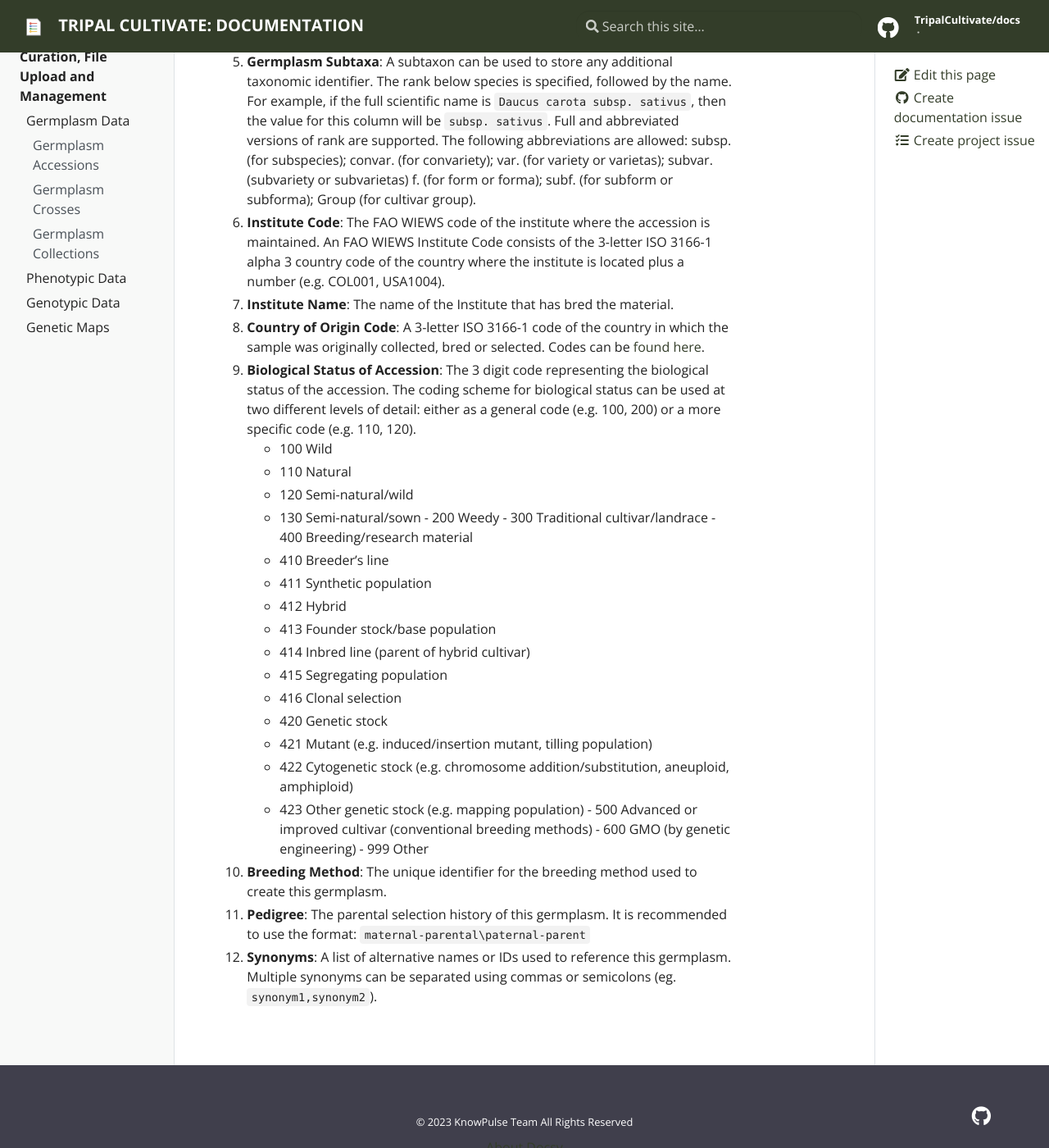
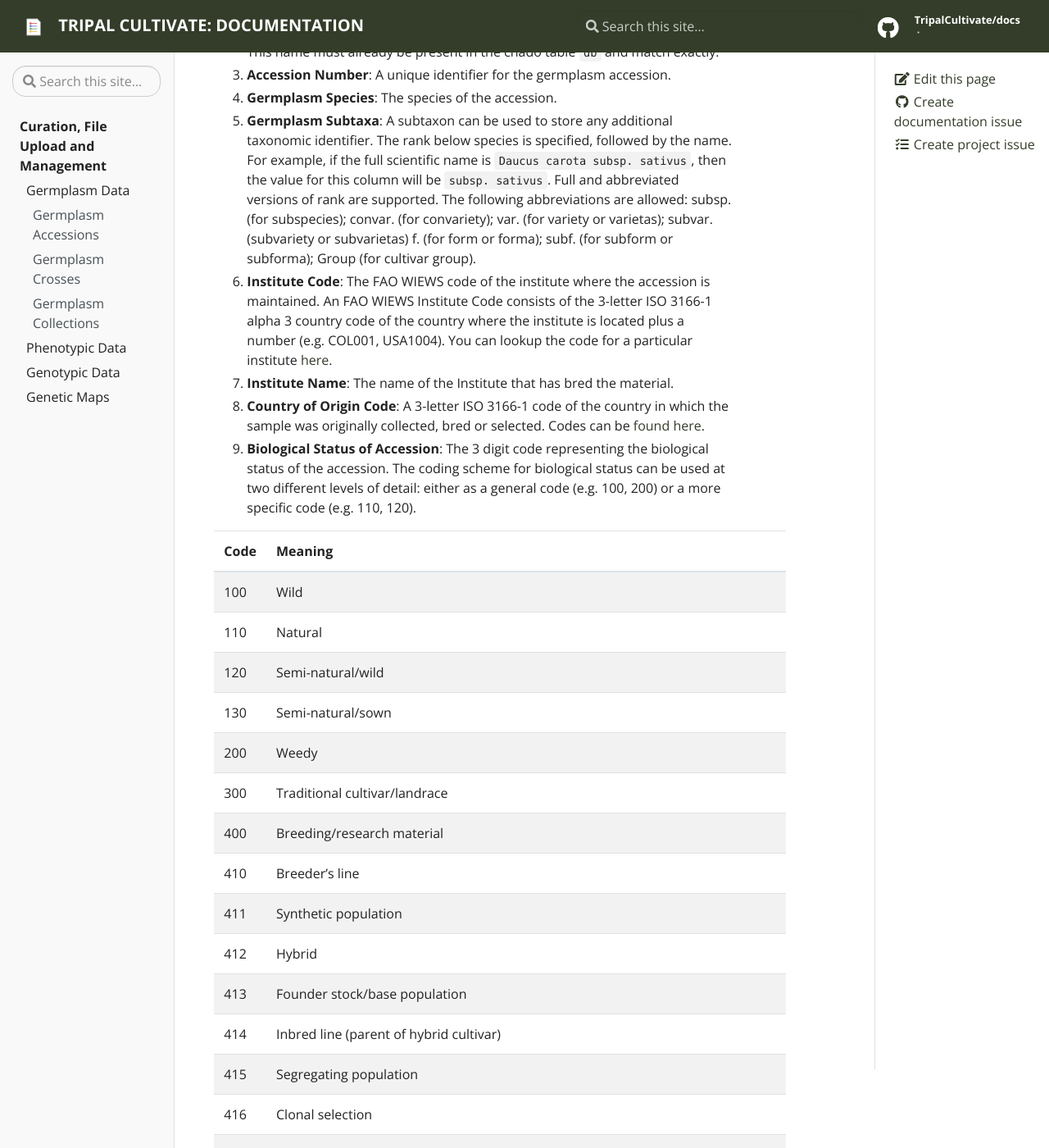
Before and after one commit to TripalCultivate/docs, a Jekyll site: the page built from _docs/curation/germplasm-data/germplasm-accessions-importer.md, in a window 1280 px wide and 1400 px high, scrolled down 653 px. Shown: the whole window at 82% size. Built offline with Jekyll 4.4.1, drawn with Linux system fonts in a browser that asks for light colours; some of the changed text lies outside the part shown.

Commit message:
Update germplasm-accessions-importer.md
Addressed Lacey's suggestions in issue #2 except for adding columns

```diff
--- a/_docs/curation/germplasm-data/germplasm-accessions-importer.md
+++ b/_docs/curation/germplasm-data/germplasm-accessions-importer.md
@@ -11,39 +11,42 @@ The Germplasm Accessions Importer can be accessed by going to "Administration >
 
 ### Select Genus
 First, select the genus of the accessions in the file you wish to upload by selecting it from the dropdown menu. All accessions in one file must belong to the same genus and match this selection. Regardless, it is not recommended to maintain germplasm data across multiple genus within the same file, as assigned names can be re-used across genus and cause confusion during curation.
-
 ### File Format
 The file should be formatted as a TSV or TXT file with up to 12 columns in the following order:
-1. **Germplasm Name**: The name of the germplasm.
+1. **Germplasm Name**: The official name of this accession. If there are multiple names for this accession then we suggest you use the one given by the seed source and then list the others as synonyms in case it is later determined there are differences between names due to divergence or contamination.
 2. **External Database**: The name of the institution who assigned the accession. This name must already be present in the chado table `db` and match exactly.
 3. **Accession Number**: A unique identifier for the germplasm accession.
 4. **Germplasm Species**: The species of the accession.
 5. **Germplasm Subtaxa**: A subtaxon can be used to store any additional taxonomic identifier. The rank below species is specified, followed by the name. For example, if the full scientific name is `Daucus carota subsp. sativus`, then the value for this column will be `subsp. sativus`. Full and abbreviated versions of rank are supported. The following abbreviations are allowed: subsp. (for subspecies); convar. (for convariety); var. (for variety or varietas); subvar. (subvariety or subvarietas) f. (for form or forma); subf. (for subform or subforma); Group (for cultivar group).
-6. **Institute Code**: The FAO WIEWS code of the institute where the accession is maintained. An FAO WIEWS Institute Code consists of the 3-letter ISO 3166-1 alpha 3 country code of the country where the institute is located plus a number (e.g. COL001, USA1004).
+6. **Institute Code**: The FAO WIEWS code of the institute where the accession is maintained. An FAO WIEWS Institute Code consists of the 3-letter ISO 3166-1 alpha 3 country code of the country where the institute is located plus a number (e.g. COL001, USA1004). You can lookup the code for a particular institute [here](https://www.fao.org/wiews/data/organizations/en/?no_cache=1).
 7. **Institute Name**: The name of the Institute that has bred the material.
 8. **Country of Origin Code**: A 3-letter ISO 3166-1 code of the country in which the sample was originally collected, bred or selected. Codes can be [found here](https://en.wikipedia.org/wiki/ISO_3166-1_alpha-3).
 9. **Biological Status of Accession**: The 3 digit code representing the biological status of the accession. The coding scheme for biological status can be used at two different levels of detail: either as a general code (e.g. 100, 200) or a more specific code (e.g. 110, 120).
-  - 100 Wild
-    - 110 Natural
-    - 120 Semi-natural/wild
-    - 130 Semi-natural/sown
-  - 200 Weedy
-  - 300 Traditional cultivar/landrace
-  - 400 Breeding/research material
-    - 410 Breeder’s line
-    - 411 Synthetic population
-    - 412 Hybrid
-    - 413 Founder stock/base population
-    - 414 Inbred line (parent of hybrid cultivar)
-    - 415 Segregating population
-    - 416 Clonal selection
-    - 420 Genetic stock
-    - 421 Mutant (e.g. induced/insertion mutant, tilling population)
-    - 422 Cytogenetic stock (e.g. chromosome addition/substitution, aneuploid, amphiploid)
-    - 423 Other genetic stock (e.g. mapping population)
-  - 500 Advanced or improved cultivar (conventional breeding methods)
-  - 600 GMO (by genetic engineering)
-  - 999 Other
-10. **Breeding Method**: The unique identifier for the breeding method used to create this germplasm.
-11. **Pedigree**: The parental selection history of this germplasm. It is recommended to use the format: `maternal-parental\paternal-parent`
+
+  | Code | Meaning    |
+  |------|------------|
+  | 100  | Wild       |
+  | 110  | Natural    |
+  | 120  | Semi-natural/wild |
+  | 130  | Semi-natural/sown |
+  | 200  | Weedy |
+  | 300  | Traditional cultivar/landrace |
+  | 400  | Breeding/research material |
+  | 410  | Breeder’s line |
+  | 411  | Synthetic population |
+  | 412  | Hybrid |
+  | 413  | Founder stock/base population |
+  | 414  | Inbred line (parent of hybrid cultivar) |
+  | 415  | Segregating population |
+  | 416  | Clonal selection |
+  | 420  | Genetic stock |
+  | 421  | Mutant (e.g. induced/insertion mutant, tilling population) |
+  | 422  | Cytogenetic stock (e.g. chromosome addition/substitution, aneuploid, amphiploid) |
+  | 423  | Other genetic stock (e.g. mapping population) |
+  | 500  | Advanced or improved cultivar (conventional breeding methods) |
+  | 600  | GMO (by genetic engineering) |
+  | 999  | Other |
+
+10. **Breeding Method**: The short unique identifier for the method used to generate this accession. In the BrAPI, this would be the `breedingMethodDbId` and then more details for the method would be retrieved via the `/breedingmethods` call.
+11. **Pedigree**: The parental selection history of this germplasm. It is recommended to use the format described in [Purdy et. al. (1969)](https://acsess.onlinelibrary.wiley.com/doi/epdf/10.2135/cropsci1968.0011183X000800040002x) (i.e. `maternal-parental\paternal-parent`)
 12. **Synonyms**: A list of alternative names or IDs used to reference this germplasm. Multiple synonyms can be separated using commas or semicolons (eg. `synonym1,synonym2`).
```
